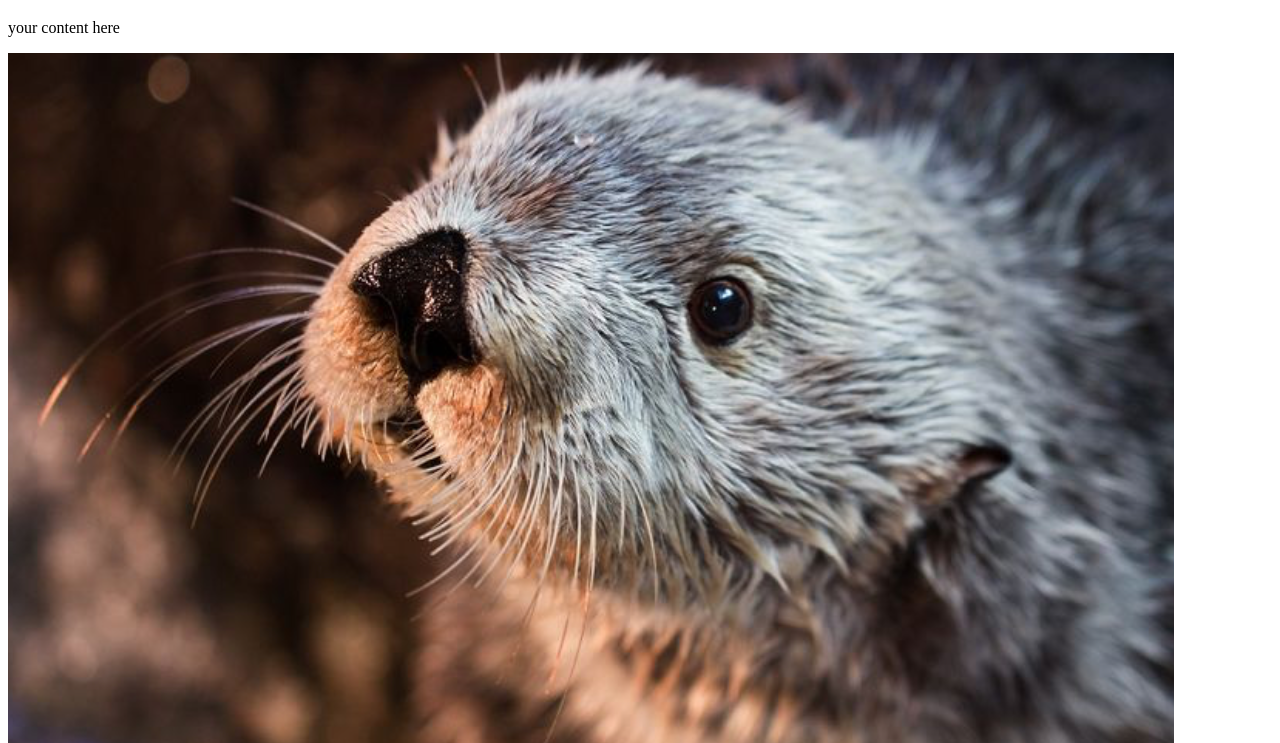
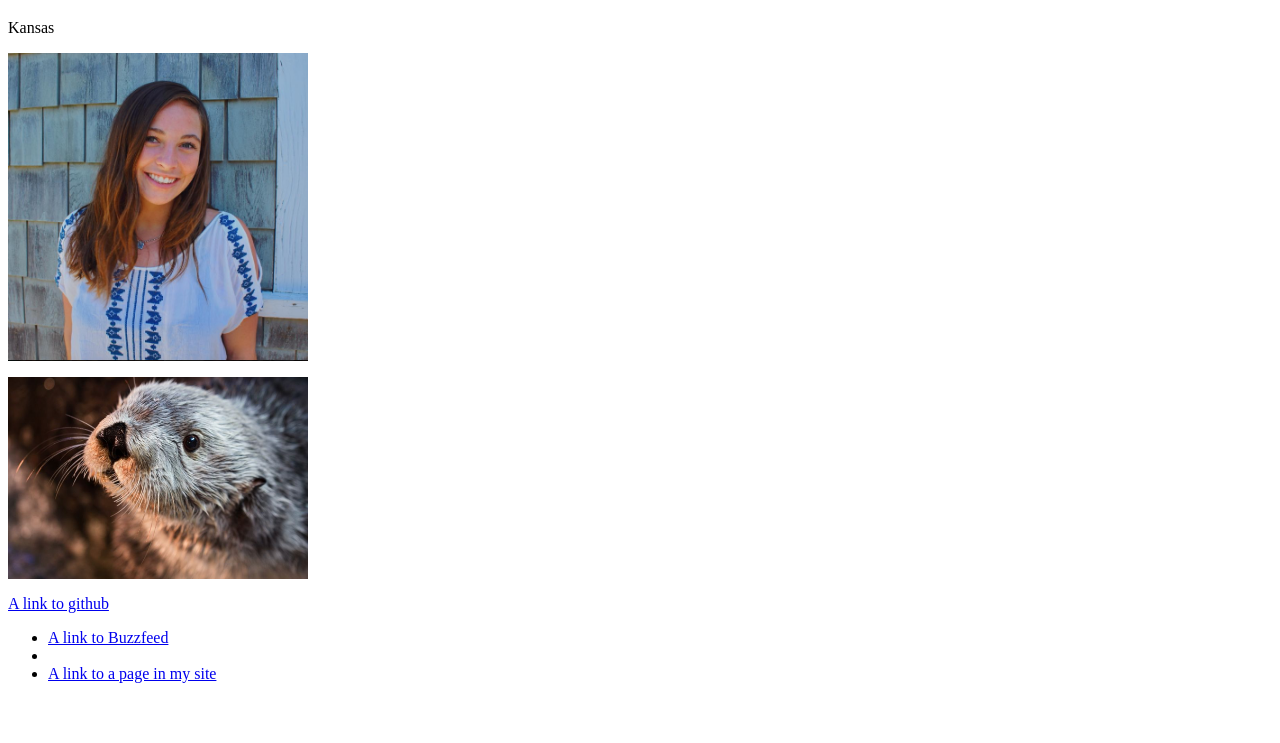
Before and after one commit to J4502-ss20/kealy, a plain HTML site: page index.html in a window 1280 px wide. Shown: the part 61-804 px from the top of the page. Drawn offline with Linux system fonts and the light colour scheme.

Commit message:
Finished class example

```diff
--- a/index.html
+++ b/index.html
@@ -4,7 +4,7 @@
 <html xmlns="http://www.w3.org/1999/xhtml">
 
 <head>
-	<title>	Your page title goes here </title>
+	<title>	Bonjour! </title>
 	<meta http-equiv="content-type"
 		content="text/html;charset=utf-8" />
 </head>
@@ -12,9 +12,15 @@
 <body>
 <!--This is a comment. It won't show up in your browser, only in the page source-->
 <h1> Howdy, y'all </h1>
-	<p> your content here</p>
-<img src="otter.png" alt= "An otter in the water"/>
+	<p>Kansas</p>
+<p><a href="mailto:cak4h5@mail.missouri.edu"><img src="caroline.png" width="300px" alt= Caroline in Leland"/>
+<p><img src="otter.png" width="300px" alt= "An otter in the water"/></p>
 <a href="https://github.com/J4502-ss20/kealy"> A link to github</a>
-</body>
-<img src="caroline.png" alt= Caroline in Leland"/>
+
+<ul>
+  <li><a href="https://www.buzzfeed.com/" target="_blank">A link to Buzzfeed</a></li>
+  <li></li>
+  <li><a href="xhtml_template.html"> A link to a page in my site</a></li>
+
+
 </html>
```
